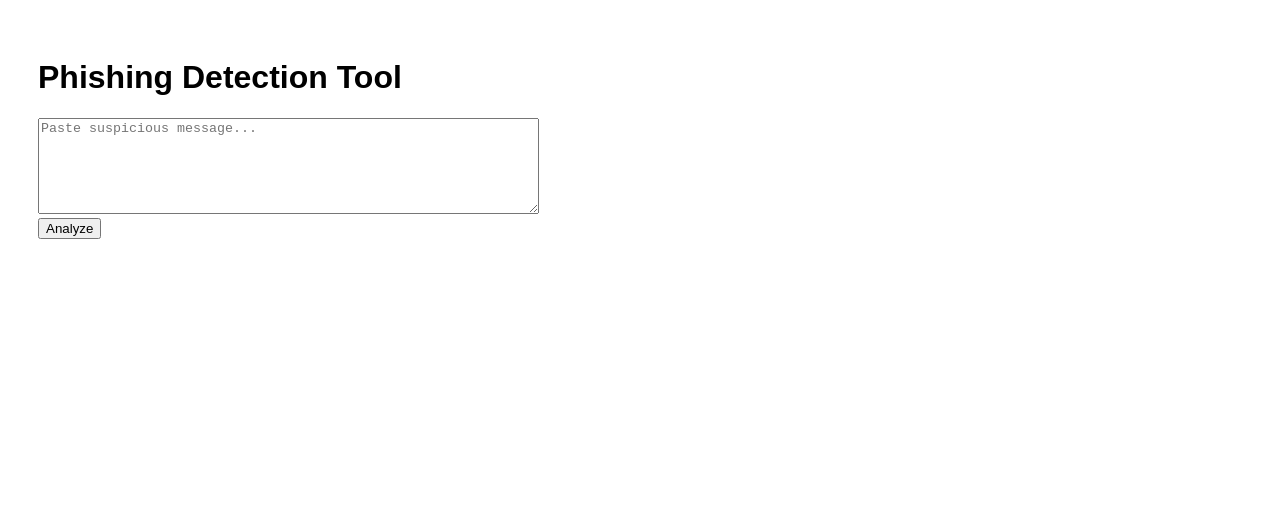
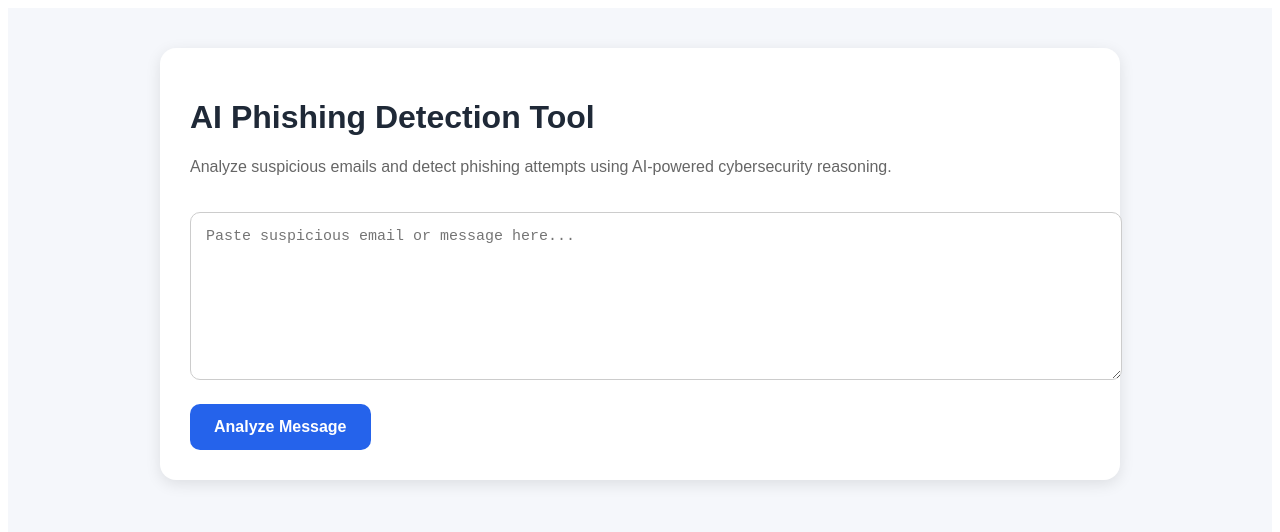
Before and after one commit to Finnete-20/ai-security-awareness-simulator, a React app: page / in a window 1280 px wide. Shown: the top 532 px of the page. Built offline with nearby package versions, Linux system fonts and the light colour scheme; the HTML template or start-up script is replaced by a standard one.

Commit message:
improve UI UX

```diff
--- a/src/App.jsx
+++ b/src/App.jsx
@@ -3,9 +3,12 @@ import axios from "axios";
 
 export default function App() {
   const [message, setMessage] = useState("");
-  const [result, setResult] = useState("");
+  const [result, setResult] = useState(null);
+  const [loading, setLoading] = useState(false);
 
   const analyzeMessage = async () => {
+    setLoading(true);
+
     try {
       const res = await axios.post(
         "https://phishingdetector-backend.onrender.com/analyze",
@@ -14,33 +17,143 @@ export default function App() {
         }
       );
 
-      setResult(JSON.stringify(res.data, null, 2));
+      setResult(res.data);
 
     } catch (error) {
-      setResult("Error connecting to backend");
-      console.log(error);
+      setResult({
+        error: "Could not connect to backend",
+      });
     }
+
+    setLoading(false);
+  };
+
+  const getRiskColor = (score) => {
+    if (score >= 8) return "#ff4d4d";
+    if (score >= 5) return "#ffaa00";
+    return "#2ecc71";
   };
 
   return (
-    <div style={{ padding: "30px", fontFamily: "Arial" }}>
-      <h1>Phishing Detection Tool</h1>
+    <div
+      style={{
+        fontFamily: "Arial",
+        background: "#f5f7fb",
+        minHeight: "100vh",
+        padding: "40px",
+      }}
+    >
+      <div
+        style={{
+          maxWidth: "900px",
+          margin: "0 auto",
+          background: "white",
+          padding: "30px",
+          borderRadius: "16px",
+          boxShadow: "0 4px 15px rgba(0,0,0,0.1)",
+        }}
+      >
+        <h1 style={{ color: "#1f2937" }}>
+          AI Phishing Detection Tool
+        </h1>
 
-      <textarea
-        rows="6"
-        cols="60"
-        placeholder="Paste suspicious message..."
-        value={message}
-        onChange={(e) => setMessage(e.target.value)}
-      />
+        <p style={{ color: "#666" }}>
+          Analyze suspicious emails and detect phishing attempts using AI-powered cybersecurity reasoning.
+        </p>
 
-      <br />
+        <textarea
+          rows="8"
+          placeholder="Paste suspicious email or message here..."
+          value={message}
+          onChange={(e) => setMessage(e.target.value)}
+          style={{
+            width: "100%",
+            marginTop: "20px",
+            padding: "15px",
+            borderRadius: "10px",
+            border: "1px solid #ccc",
+            fontSize: "15px",
+          }}
+        />
 
-      <button onClick={analyzeMessage}>
-        Analyze
-      </button>
+        <button
+          onClick={analyzeMessage}
+          disabled={loading}
+          style={{
+            marginTop: "20px",
+            background: "#2563eb",
+            color: "white",
+            border: "none",
+            padding: "14px 24px",
+            borderRadius: "10px",
+            fontSize: "16px",
+            cursor: "pointer",
+            fontWeight: "bold",
+          }}
+        >
+          {loading ? "Analyzing..." : "Analyze Message"}
+        </button>
 
-      <pre>{result}</pre>
+        {result && (
+          <div
+            style={{
+              marginTop: "30px",
+              background: "#f9fafb",
+              padding: "25px",
+              borderRadius: "12px",
+              border: "1px solid #ddd",
+            }}
+          >
+            {result.error ? (
+              <p style={{ color: "red" }}>
+                {result.error}
+              </p>
+            ) : (
+              <>
+                <h2>
+                  Risk Score:
+                  <span
+                    style={{
+                      color: getRiskColor(result.risk_score),
+                      marginLeft: "10px",
+                    }}
+                  >
+                    {result.risk_score}/10
+                  </span>
+                </h2>
+
+                <p>
+                  <strong>Attack Type:</strong>{" "}
+                  {result.attack_type}
+                </p>
+
+                <div style={{ marginTop: "20px" }}>
+                  <strong>Phishing Indicators:</strong>
+                  <ul>
+                    {result.phishing_indicators?.map((item, index) => (
+                      <li key={index}>{item}</li>
+                    ))}
+                  </ul>
+                </div>
+
+                <div style={{ marginTop: "20px" }}>
+                  <strong>Social Engineering Tactics:</strong>
+                  <ul>
+                    {result.social_engineering_tactics?.map((item, index) => (
+                      <li key={index}>{item}</li>
+                    ))}
+                  </ul>
+                </div>
+
+                <div style={{ marginTop: "20px" }}>
+                  <strong>Recommended Action:</strong>
+                  <p>{result.recommended_action}</p>
+                </div>
+              </>
+            )}
+          </div>
+        )}
+      </div>
     </div>
   );
 }
```
